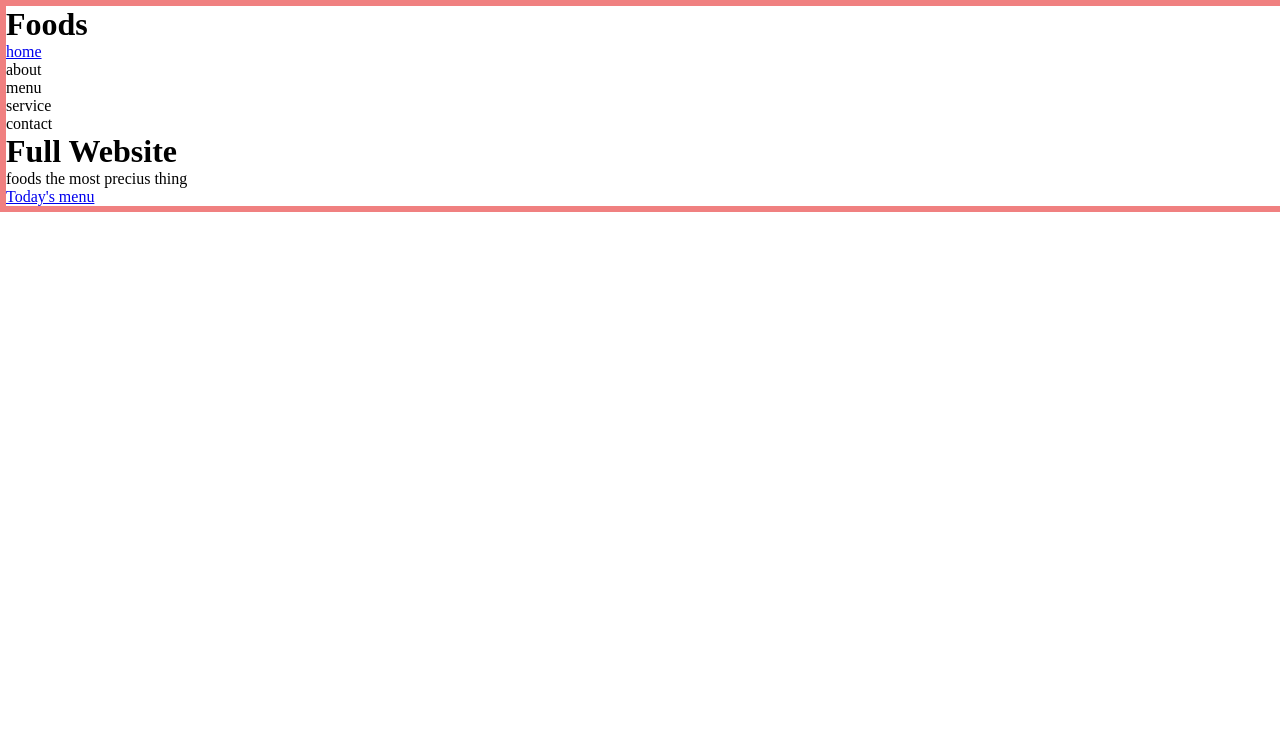
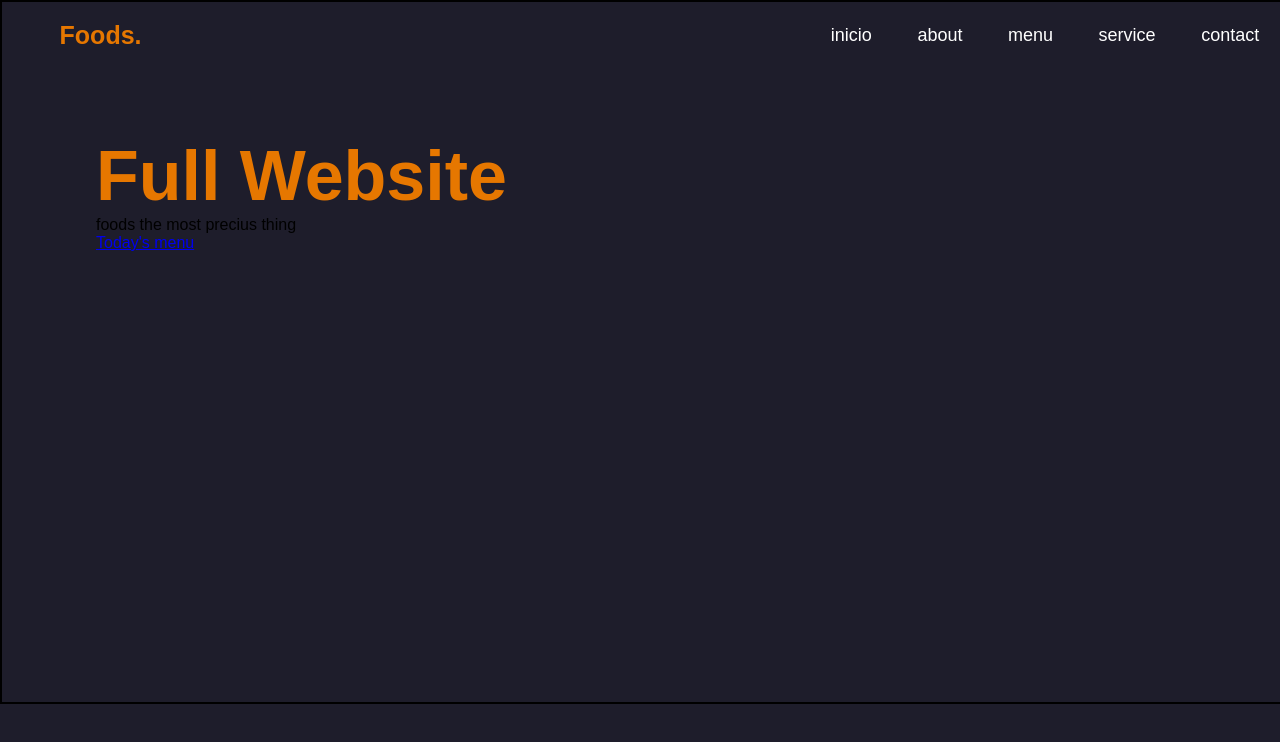
Before and after one commit to TitusRulos/ProyectoFinal.github.io, a plain HTML site: page index.html in a window 1280 px wide. Drawn offline with Linux system fonts and the light colour scheme.

Commit message:
primer commint

```diff
--- a/index.html
+++ b/index.html
@@ -11,32 +11,34 @@
 <body>
 
     <div id="contenedor">
-        <div id="pagina_inicio">
-
-            <div id="header">
+        <section id="pagina_inicio">
+            <section id="header_inicio">
                 <div id="logo">
-                    <h1>Foods</h1>
+                    <h1>Foods.</h1>
                 </div>
-                <section id="opciones">
-                    <article><a href="contenido">home</a></article>
-                    <article>about</article>
-                    <article>menu</article>
-                    <article>service</article>
-                    <article>contact</article>
+                <section id="opciones_inicio">
+                    <article><a href="#pagina_contact">contact</a></article>
+                    <article><a href="#pagina_service">service</a></article>
+                    <article><a href="#pagina_menu">menu</a></article>
+                    <article><a href="#pagina_about">about</a></article>
+                    <article><a href="#pagina_inicio">inicio</a></article>
+                    <div class="clearfix"></div>
                 </section>
-            </div>
-
-            <div id="contenido">
-                <h1>Full Website</h1>
-                <p>foods the most precius thing</p>
+                <div class="clearfix"></div>
+            </section>
+            <div id="contenido_inicio">
+                <div id="texto_cont_inicio">
+                    <h1>Full Website</h1>
+                    <p>foods the most precius thing</p>
+                </div>
                 <a href="#">Today's menu</a>
             </div>
-
-        </div>
-        <div id="pagina_abaut"></div>
-        <div id="pagina_menu"></div>
-        <div id="pagina_service"></div>
-        <div id="pagina_contact"></div>
+            <div class="clearfix"></div>
+        </section>
+        <section id="pagina_about"></section>
+        <section id="pagina_menu"></section>
+        <section id="pagina_service"></section>
+        <section id="pagina_contact"></section>
     </div>
 
 </body>
--- a/styles.css
+++ b/styles.css
@@ -2,8 +2,77 @@
     padding: 0;
     margin: 0;
 }
+/* texto */
+/* e67700 */
+
+body{
+    background-color: #1e1d2b;
+}
 
 #contenedor{
     width: 100%;
-    border: 6px solid lightcoral;
+    font-family: 'Poppins', sans-serif;
 }
+
+/* PAGNA PRINCIPAL */
+#pagina_inicio{
+    width: 100%;
+    height: 700px;
+    border: 2px solid black;
+}
+/* ----------------------------*/
+
+/* HEADER */
+#header_inicio{
+    width: 100%;
+    height: 10%;
+}
+
+#logo{
+    float: left;
+    height: 100%;
+    width: 10%;
+}
+
+#logo h1{
+    padding: 15%;
+    color: #e67700;
+    margin-left: 30%;
+    font-size: 25px;
+}
+
+#opciones_inicio{
+    float: right;
+    height: 100%;
+    width: 40%;
+}
+
+#opciones_inicio article{
+    float: right;
+    padding: 4.45%;
+
+}
+#opciones_inicio a{
+    text-decoration: none;
+    color: white;
+    font-size: 18px;
+}
+/* ------------------------ */
+
+/* CONTENIDO */
+
+#contenido_inicio{
+    padding: 5%;
+    margin-left: 30px;
+}
+
+#contenido_inicio h1{
+    color: #e67700;
+    font-size: 70px;
+}
+/* ------------------- */
+
+.clearfix{
+    float: none;
+    clear: both;
+}
```
